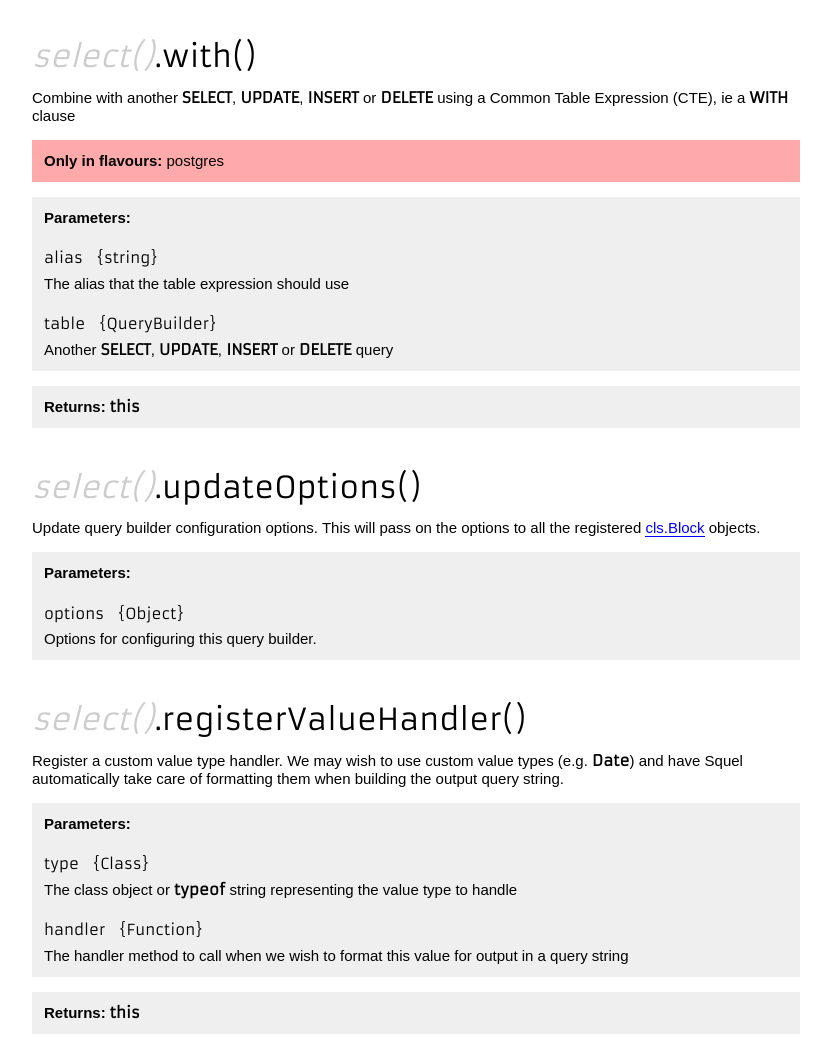
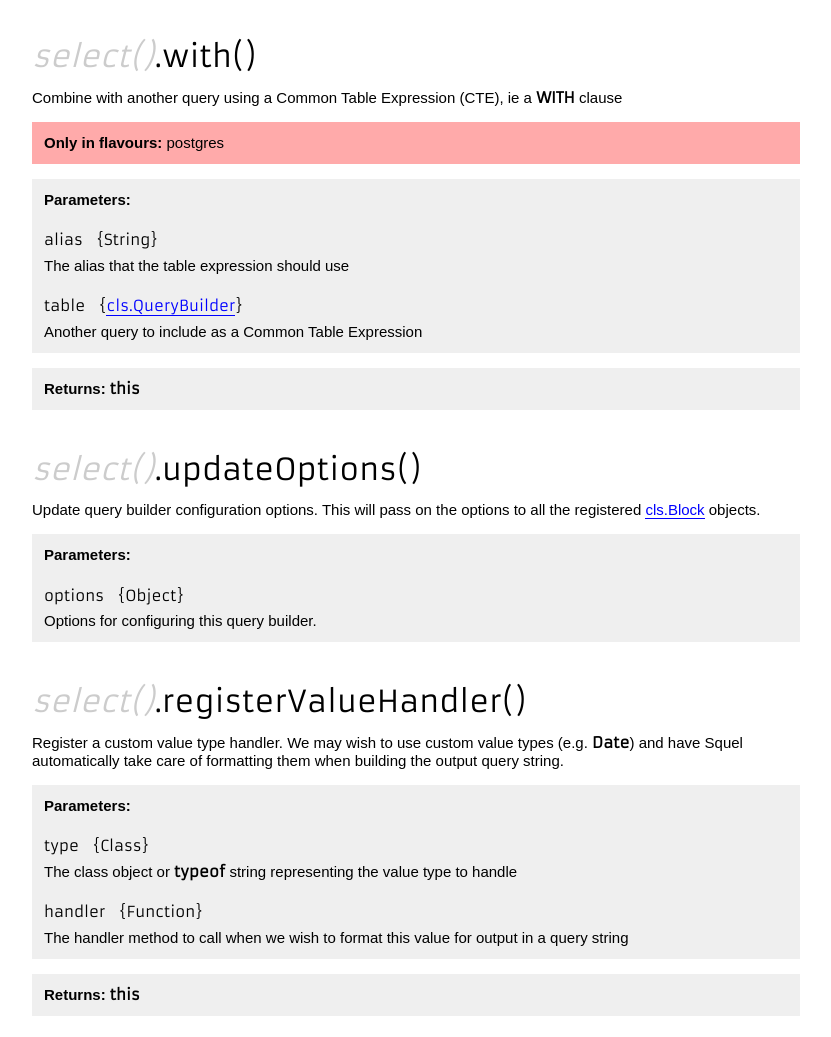
Before and after one commit to hiddentao/squel, a plain HTML site: page api.html in a window 1280 px wide. Shown: the part 7096-8133 px from the top of the page, without its empty margins (73-904 px from the left). Drawn offline with Linux system fonts and the light colour scheme.

Commit message:
Fix types and simplify description of WITH clause

```diff
--- a/api.html
+++ b/api.html
@@ -347,15 +347,15 @@
           },
           '.with()': {
             flavours: ['postgres'],
-            desc: 'Combine with another <code>SELECT</code>, <code>UPDATE</code>, <code>INSERT</code> or <code>DELETE</code> using a Common Table Expression (CTE), ie a <code>WITH</code> clause',
+            desc: 'Combine with another query using a Common Table Expression (CTE), ie a <code>WITH</code> clause',
             params: {
               alias: {
                 desc: 'The alias that the table expression should use',
-                type: 'string'
+                type: 'String'
               },
               table: {
-                desc: 'Another <code>SELECT</code>, <code>UPDATE</code>, <code>INSERT</code> or <code>DELETE</code> query',
-                type: 'QueryBuilder'
+                desc: 'Another query to include as a Common Table Expression',
+                type: '[[cls.QueryBuilder]]'
               }
             },
             returns: 'this'
@@ -534,15 +534,15 @@
           },
           '.with()': {
             flavours: ['postgres'],
-            desc: 'Combine with another <code>SELECT</code>, <code>UPDATE</code>, <code>INSERT</code> or <code>DELETE</code> using a Common Table Expression (CTE), ie a <code>WITH</code> clause',
+            desc: 'Combine with another query using a Common Table Expression (CTE), ie a <code>WITH</code> clause',
             params: {
               alias: {
                 desc: 'The alias that the table expression should use',
-                type: 'string'
+                type: 'String'
               },
               table: {
-                desc: 'Another <code>SELECT</code>, <code>UPDATE</code>, <code>INSERT</code> or <code>DELETE</code> query',
-                type: 'QueryBuilder'
+                desc: 'Another query to include as a Common Table Expression',
+                type: '[[cls.QueryBuilder]]'
               }
             },
             returns: 'this'
@@ -746,15 +746,15 @@
           },
           '.with()': {
             flavours: ['postgres'],
-            desc: 'Combine with another <code>SELECT</code>, <code>UPDATE</code>, <code>INSERT</code> or <code>DELETE</code> using a Common Table Expression (CTE), ie a <code>WITH</code> clause',
+            desc: 'Combine with another query using a Common Table Expression (CTE), ie a <code>WITH</code> clause',
             params: {
               alias: {
                 desc: 'The alias that the table expression should use',
-                type: 'string'
+                type: 'String'
               },
               table: {
-                desc: 'Another <code>SELECT</code>, <code>UPDATE</code>, <code>INSERT</code> or <code>DELETE</code> query',
-                type: 'QueryBuilder'
+                desc: 'Another query to include as a Common Table Expression',
+                type: '[[cls.QueryBuilder]]'
               }
             },
             returns: 'this'
@@ -924,15 +924,15 @@
           },
           '.with()': {
             flavours: ['postgres'],
-            desc: 'Combine with another <code>SELECT</code>, <code>UPDATE</code>, <code>INSERT</code> or <code>DELETE</code> using a Common Table Expression (CTE), ie a <code>WITH</code> clause',
+            desc: 'Combine with another query using a Common Table Expression (CTE), ie a <code>WITH</code> clause',
             params: {
               alias: {
                 desc: 'The alias that the table expression should use',
-                type: 'string'
+                type: 'String'
               },
               table: {
-                desc: 'Another <code>SELECT</code>, <code>UPDATE</code>, <code>INSERT</code> or <code>DELETE</code> query',
-                type: 'QueryBuilder'
+                desc: 'Another query to include as a Common Table Expression',
+                type: '[[cls.QueryBuilder]]'
               }
             },
             returns: 'this'
```
